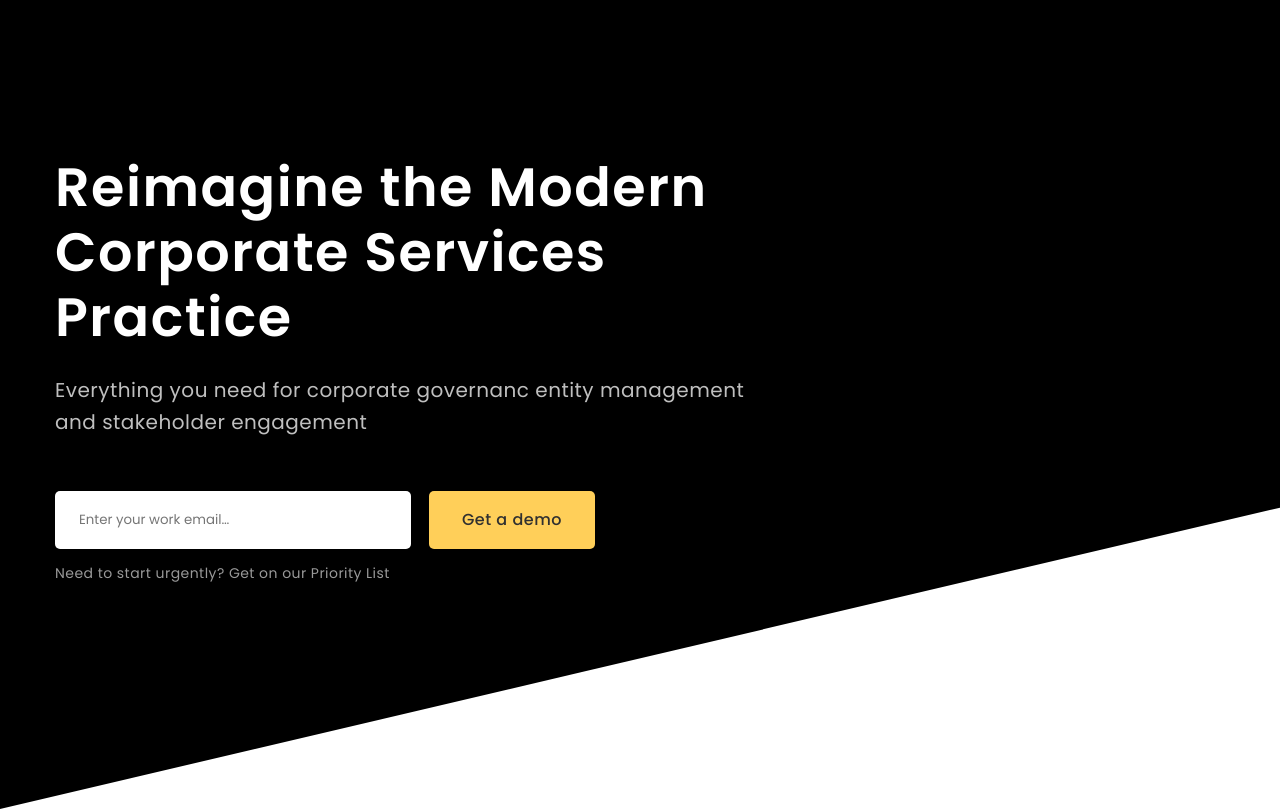
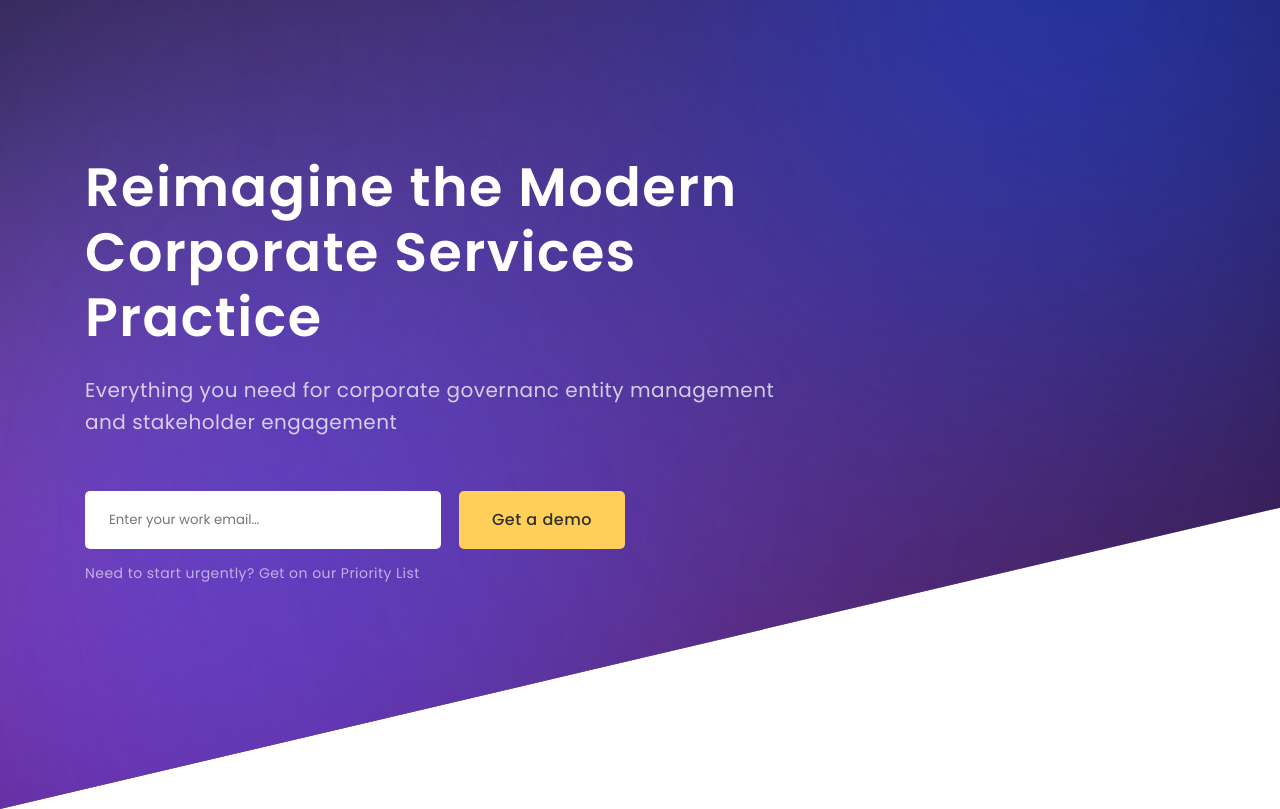
Before and after one commit to p1nkbe4rd/Starboard, a website: page src/index.html in a window 1280 px wide. Shown: the part 91-900 px from the top of the page. Drawn offline with nearby package versions, Linux system fonts and the light colour scheme; files that its build step writes are made by us from their sources.

Commit message:
promo (other header, without windows)

```diff
--- a/src/index.html
+++ b/src/index.html
@@ -9,7 +9,19 @@
 </head>
 <body>
     <section class="promo">
-        <div class="container">
+        <div class="gradient gradient_first">
+            <div class="gradient gradient_first_purple purple"></div>
+            <div class="gradient gradient_first_blue blue"></div>
+        </div>
+        <div class="gradient gradient_second">
+            <div class="gradient gradient_second_purple purple"></div>
+            <div class="gradient gradient_second_blue blue"></div>
+        </div>
+        <div class="gradient gradient_third">
+            <div class="gradient gradient_third_purple purple"></div>
+            <div class="gradient gradient_third_blue blue"></div>
+        </div>
+            <div class="promo__container container">
                 <header class="header">
                     <a href="#" class="header__logo logo">Starboard</a>
                     <nav class="header__menu">
@@ -45,6 +57,7 @@
                     Need to start urgently? Get on our Priority List
                 </a>
             </div>
+        </div>
     </section>
 </body>
 </html>
--- a/src/sass/base/_functions.scss
+++ b/src/sass/base/_functions.scss
@@ -5,3 +5,7 @@
 @function relativeUnit($first, $second) {
     @return calc($first / $second);
 }
+
+@function percent($first, $second) {
+    @return calc($first * 100 / $second) * 1%;
+}
--- a/src/sass/base/_variables.scss
+++ b/src/sass/base/_variables.scss
@@ -0,0 +1,4 @@
+//ширина контейнера
+$container: 1170px;
+//отступ безопасности
+$safePadding: 30px
--- /dev/null
+++ b/src/sass/blocks/gradients.scss
@@ -0,0 +1,69 @@
+.purple {
+    background: linear-gradient(180deg, rgba(0, 194, 255, 0.4) 0%, #FF29C3 100%);
+}
+
+.blue {
+    background: linear-gradient(180deg, rgba(24, 75, 255, 0) 0%, #174AFF 100%);
+}
+
+.gradient {
+    position: absolute;
+    &_first {
+        width: 820px;
+        height: 938px;
+        left: -378px;
+        top: 165px;
+        &_purple {
+            width: 820px;
+            height: 820px;
+            filter: blur(200px);
+        }
+        &_blue {
+            width: 394px;
+            height: 559px;
+            left: 213px;
+            bottom: 0;
+            filter: blur(200px);
+        }
+    }
+    &_second {
+        width: 976px;
+        height: 1149px;
+        left: 0px;
+        top: -252px;
+        transform: matrix(1, 0, 0, -1, 0, 0);
+        &_purple {
+            width: 976px;
+            height: 976px;
+            bottom: 0;
+            filter: blur(400px);
+            transform: matrix(1, 0, 0, -1, 0, 0);
+        }
+        &_blue {
+            width: 578.51px;
+            height: 820.78px;
+            left: 84.75px;
+            filter: blur(200px);
+            transform: matrix(1, 0, 0, -1, 0, 0);
+        }
+    }
+    &_third {
+        width: 914px;
+        height: 1237px;
+        right: -72px;
+        top: -192px;
+        &_purple {
+            width: 914px;
+            height: 914px;
+            bottom: 0;
+            filter: blur(400px);
+        }
+        &_blue {
+            width: 640px;
+            height: 909px;
+            right: -38px;
+            filter: blur(200px);
+            transform: matrix(1, 0, 0, -1, 0, 0);
+        }
+    }
+}
--- a/src/sass/blocks/header.scss
+++ b/src/sass/blocks/header.scss
@@ -1,19 +1,16 @@
 .header {
     display: flex;
-    &__logo {
-        margin-right: 303px;
-    }
+    justify-content: space-between;
     &__menu {
         display: flex;
         align-items: center;
-        margin-right: 112px;
     }
     &__list {
+        display: flex;
         list-style-type: none;
-        display: flex;
-        gap: 55px;
     }
     &__item {
+        margin: 0 27.5px;
         font-size: rem(16);
         line-height: relativeUnit(24, 16);
         letter-spacing: 0.558529px;
--- a/src/sass/blocks/promo.scss
+++ b/src/sass/blocks/promo.scss
@@ -1,8 +1,13 @@
 .promo {
-    padding: 30px 0 225px 0;
     min-height: 896px;
     clip-path: polygon(0 0, 100% 0, 100% 66.51785714285714%, 0% 100%);
     background-color: #000000;
+    padding: 30px 0 225px 0;
+    position: relative;
+    overflow: hidden;
+    &__container {
+        position: relative;
+    }
     &__title {
         margin-top: 165px;
         max-width: 656px;
--- a/src/sass/style.scss
+++ b/src/sass/style.scss
@@ -12,10 +12,12 @@
 
 .container {
     margin: 0 auto;
-    max-width: 1170px;
+    padding: 0 30px;
+    max-width: $container;
 }
 
 @import "blocks/logos";
 @import "blocks/buttons";
+@import "blocks/gradients";
 @import "blocks/promo";
 @import "blocks/header";
```
Also changed, not shown: dist/css/style.min.css, dist/index.html. Lines whose indentation alone changed are shown as unchanged.
